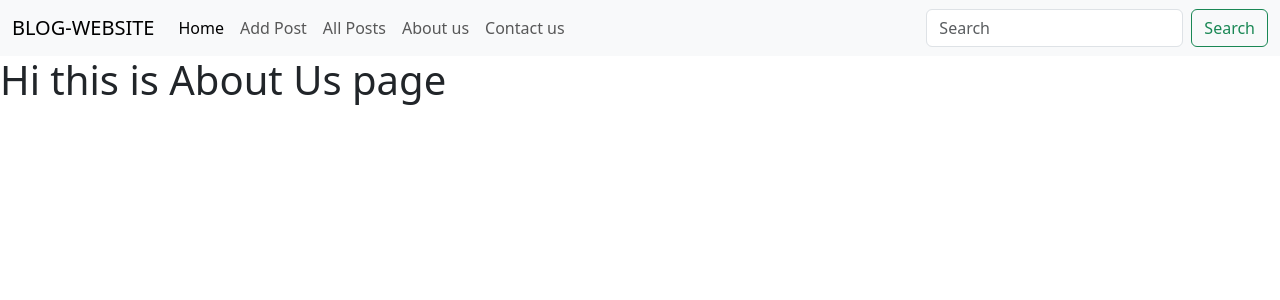
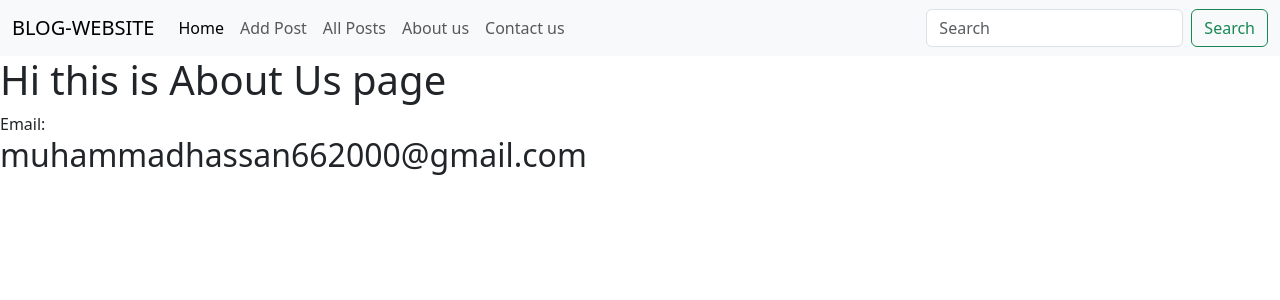
Before and after one commit to 66MHassan/Blog-Website, a React (Create React App) app in the folder client/: page /AboutUs in a window 1280 px wide. Shown: the top 300 px of the page. Built offline with nearby package versions, Linux system fonts and the light colour scheme.

Commit message:
Updated About us page

```diff
--- a/client/src/pages/AboutUs.js
+++ b/client/src/pages/AboutUs.js
@@ -3,6 +3,7 @@ export default function AboutUs(){
     return(
         <>
         <h1>Hi this is About Us page</h1>
+        <label>Email:</label><h2>muhammadhassan662000@gmail.com</h2>
         </>
     )
 }
```
